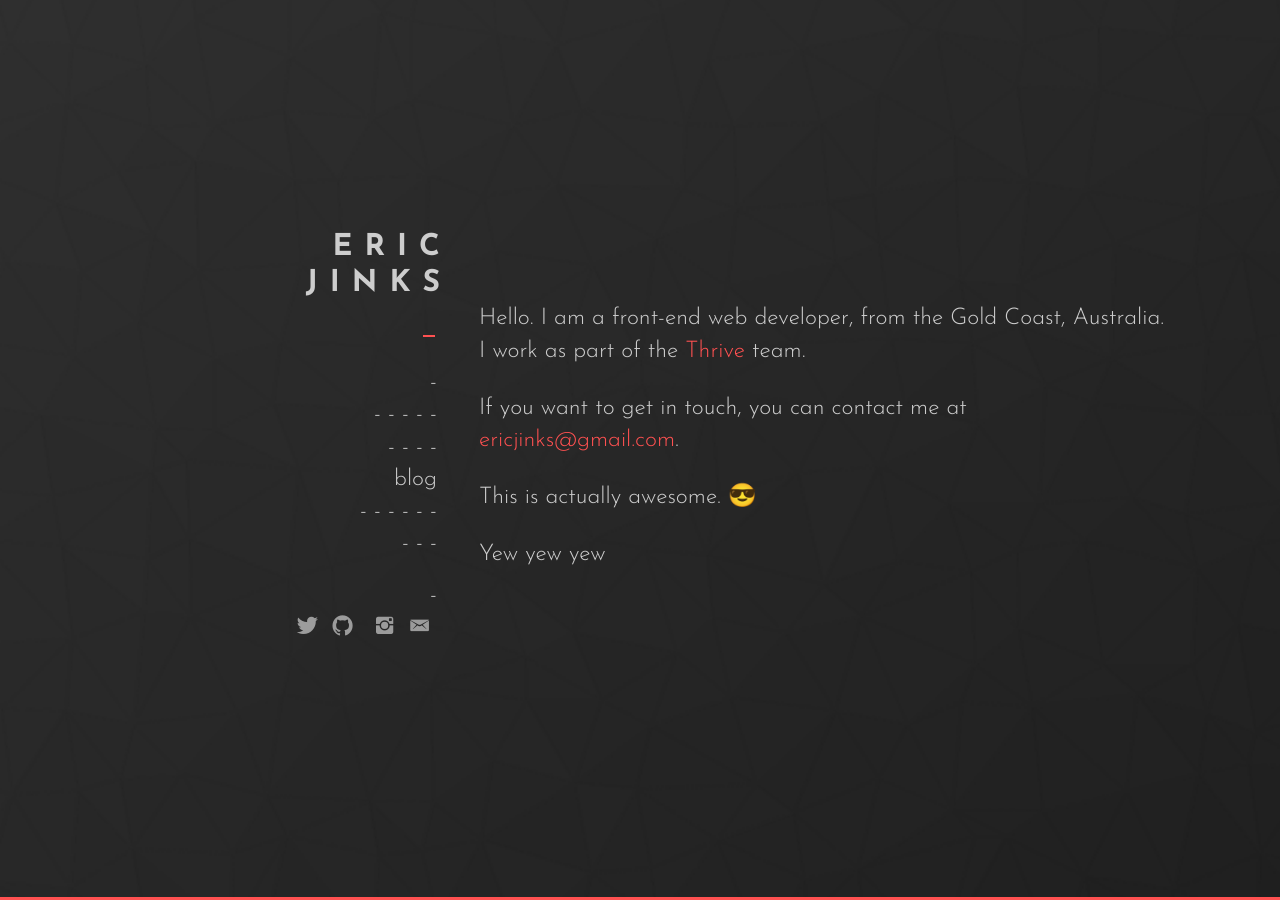
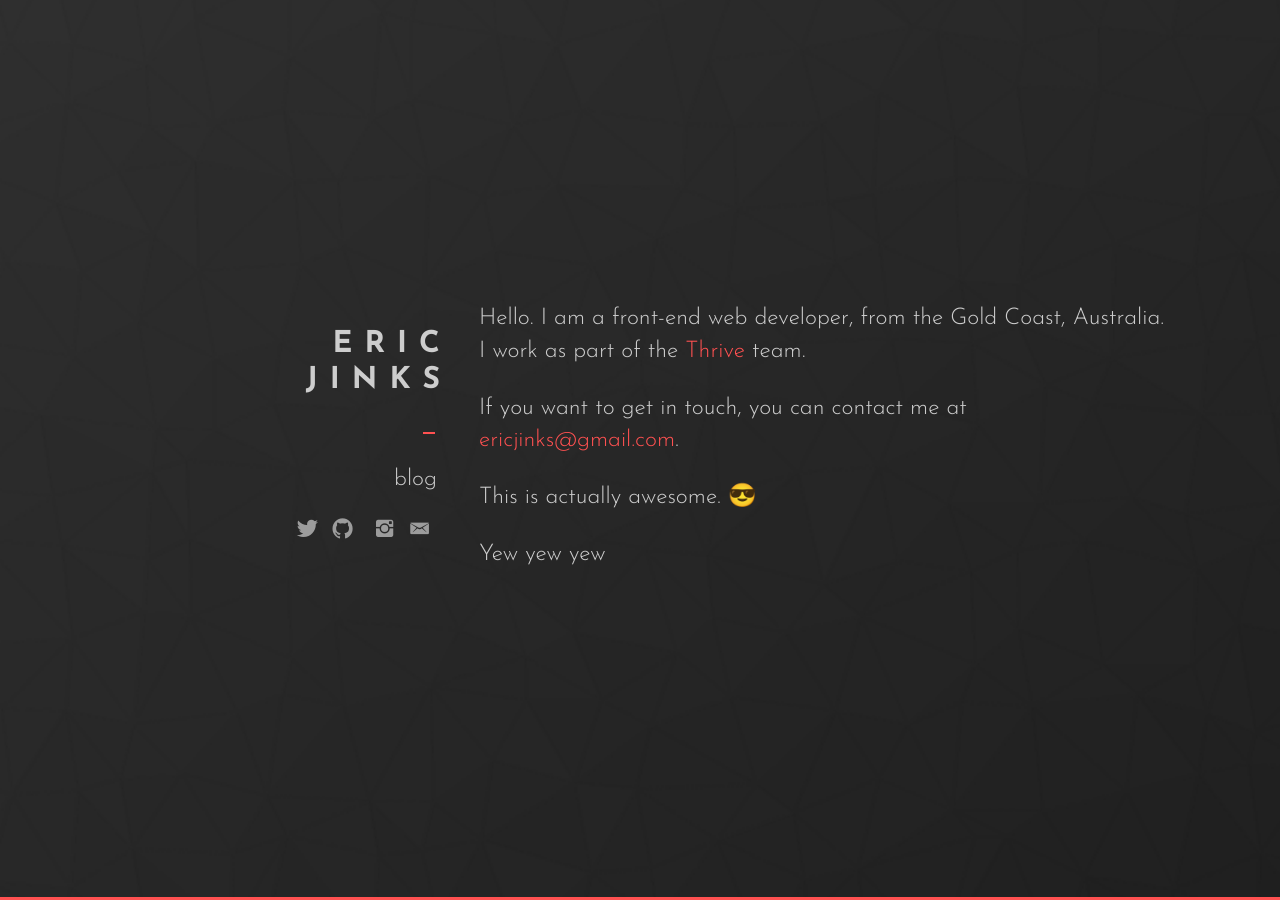
Before and after one commit to Jinksi/jinksi-jekyll, a Jekyll site: the page built from index.html, in a window 1280 px wide. Built offline with Jekyll 4.4.1, drawn with Linux system fonts in a browser that asks for light colours; nearby versions of some CDN libraries; some web fonts are replaced.

Commit message:
Updated '/_includes/header.html' via CloudCannon

```diff
--- a/_includes/header.html
+++ b/_includes/header.html
@@ -8,15 +8,15 @@
         <div class="typed"></div>
       </div>
       <nav class="nav">
--        <ul>
--          {% for page in site.pages %}
--            {% unless page.exclude %}
--              <li><a href="{{ page.url }}">{{ page.title}}</a></li>
--            {% endunless %}
--          {% endfor %}
--        </ul>
- -    </nav>
-       <ul class="social">
+        <ul>
+            {% for page in site.pages %}
+                {% unless page.exclude %}
+                    <li><a href="{{ page.url }}">{{ page.title}}</a></li>
+                {% endunless %}
+         {% endfor %}
+        </ul>
+      </nav>
+      <ul class="social">
         <li>
           <a href="http://twitter.com/jinksi" title="twitter.com/jinksi" class="tooltip"><i class="icon ion-social-twitter"></i></a><a href="http://github.com/jinksi"
           title="github.com/jinksi" class="tooltip"><i class="icon ion-social-github"></i></a>
```
